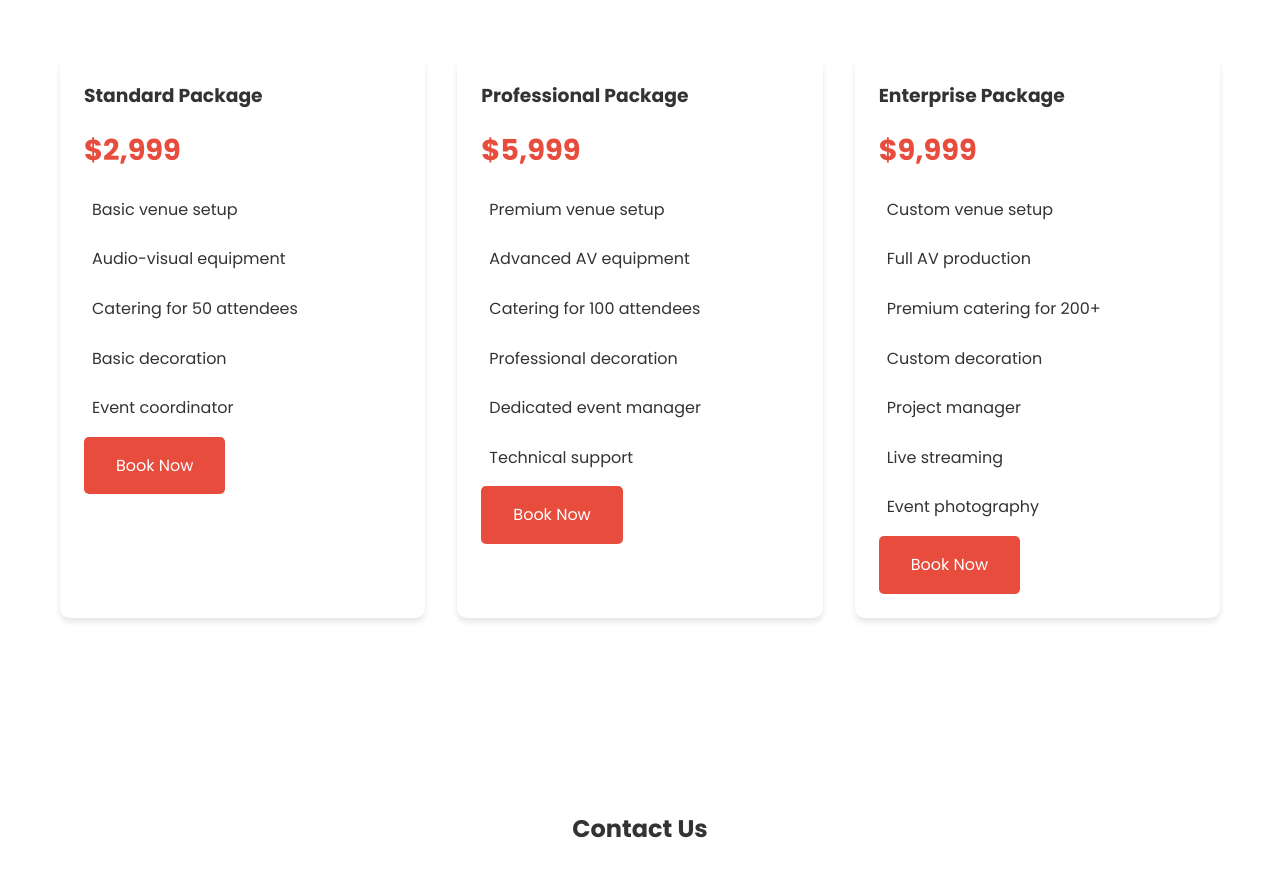
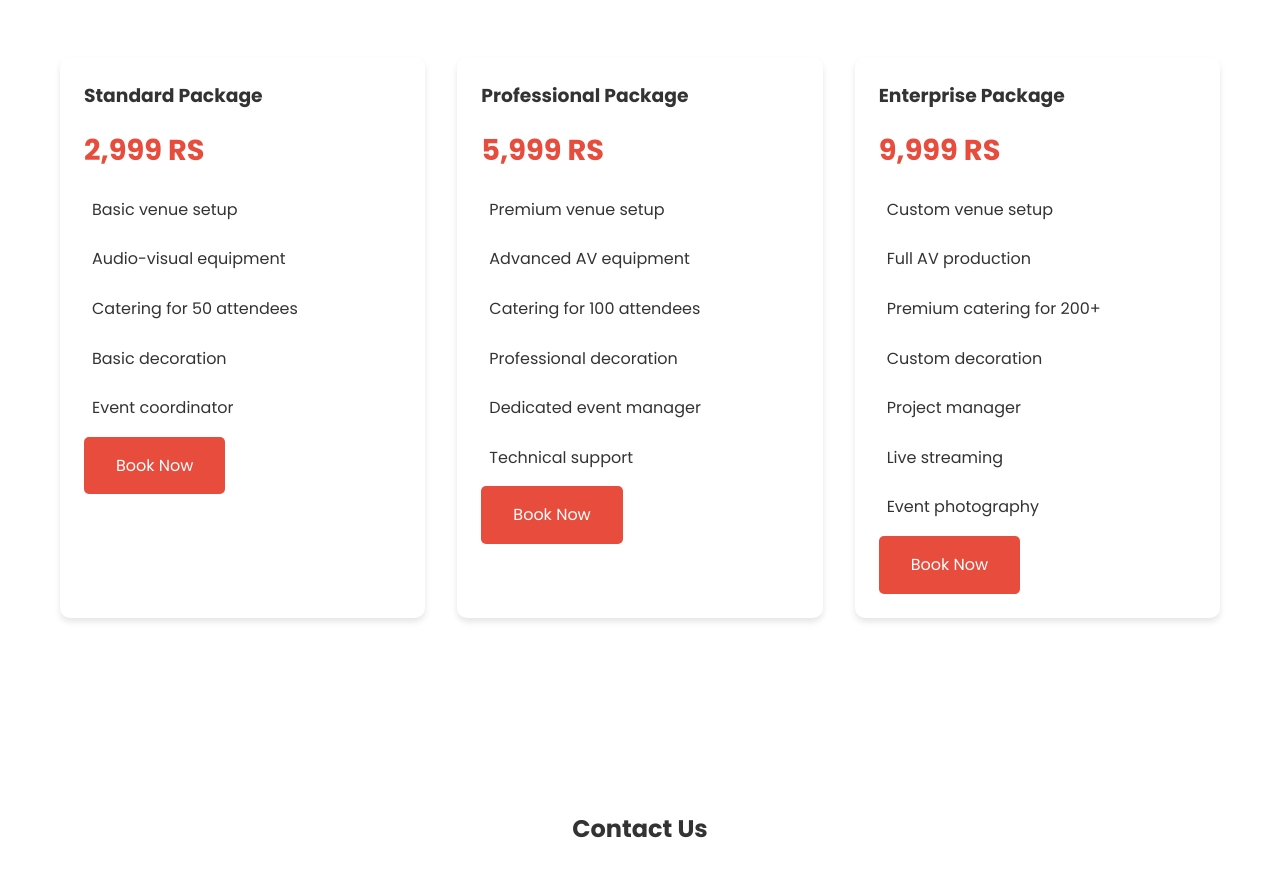
Before and after one commit to Vardhan-IT/eventica-1-corporate-events, a plain HTML site: page index.html in a window 1280 px wide. Shown: the part 2020-2897 px from the top of the page. Drawn offline with Linux system fonts and the light colour scheme.

Commit message:
Update index.html

```diff
--- a/index.html
+++ b/index.html
@@ -151,7 +151,7 @@
                 <div class="card animate">
                     <div class="card-content">
                         <h3>Standard Package</h3>
-                        <p class="package-price">$2,999</p>
+                        <p class="package-price">2,999 RS</p>
                         <ul class="feature-list">
                             <li>Basic venue setup</li>
                             <li>Audio-visual equipment</li>
@@ -165,7 +165,7 @@
                 <div class="card animate">
                     <div class="card-content">
                         <h3>Professional Package</h3>
-                        <p class="package-price">$5,999</p>
+                        <p class="package-price">5,999 RS</p>
                         <ul class="feature-list">
                             <li>Premium venue setup</li>
                             <li>Advanced AV equipment</li>
@@ -180,7 +180,7 @@
                 <div class="card animate">
                     <div class="card-content">
                         <h3>Enterprise Package</h3>
-                        <p class="package-price">$9,999</p>
+                        <p class="package-price">9,999 RS</p>
                         <ul class="feature-list">
                             <li>Custom venue setup</li>
                             <li>Full AV production</li>
```
